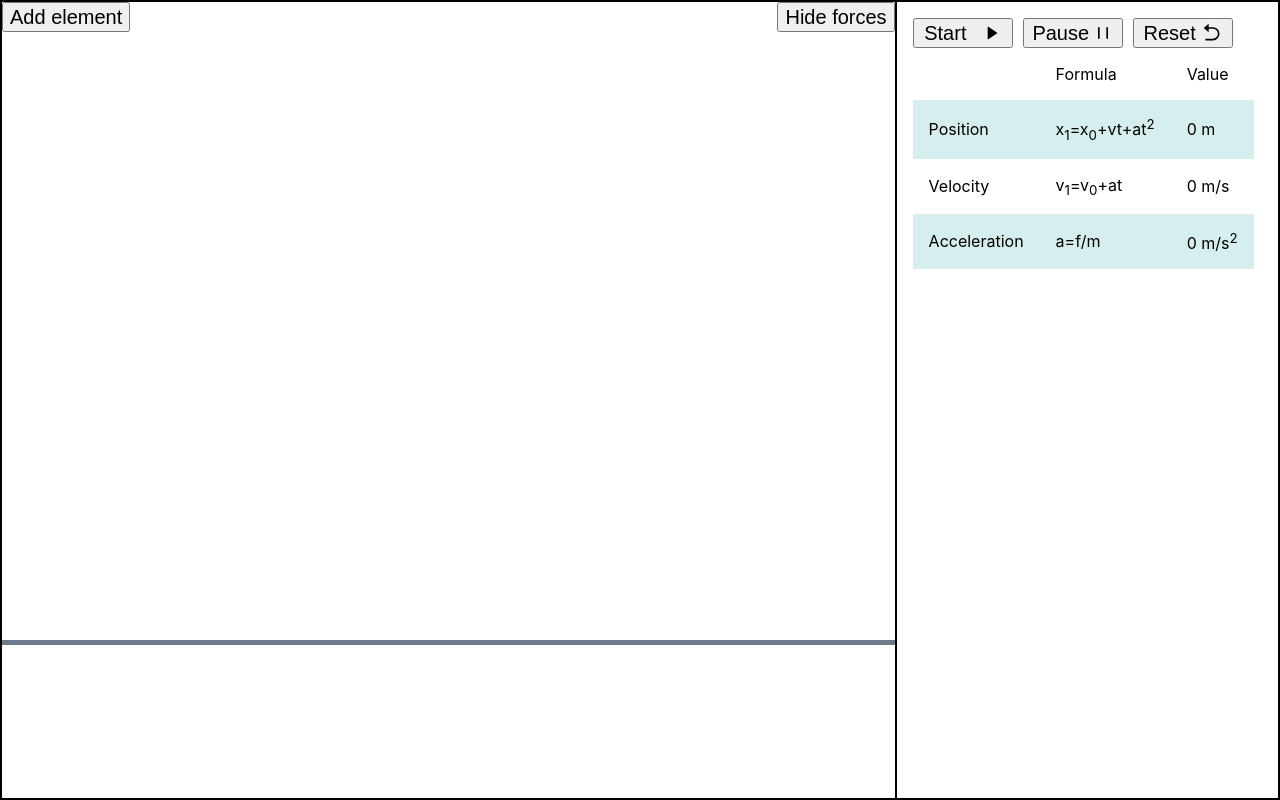
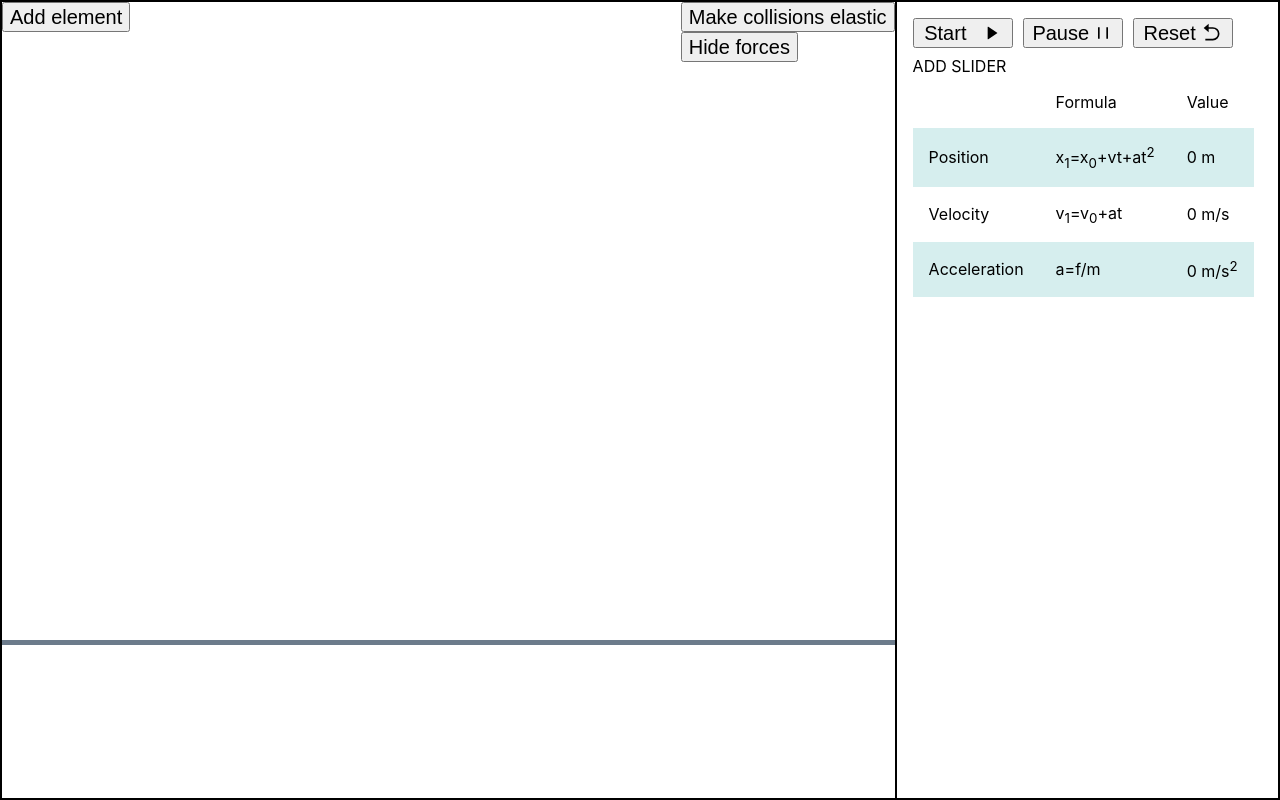
Before and after one commit to brynnchernosky/physics-mechanics-simulator, a React (Create React App) app: page / in a window 1280 px wide. Built offline with nearby package versions, Linux system fonts and the light colour scheme.

Commit message:
add elastic collisions

```diff
--- a/package.json
+++ b/package.json
@@ -3,6 +3,9 @@
   "version": "0.1.0",
   "private": true,
   "dependencies": {
+    "@chakra-ui/react": "^2.3.6",
+    "@emotion/react": "^11.10.4",
+    "@emotion/styled": "^11.10.4",
     "@testing-library/jest-dom": "^5.14.1",
     "@testing-library/react": "^13.0.0",
     "@testing-library/user-event": "^13.2.1",
@@ -10,6 +13,7 @@
     "@types/node": "^16.7.13",
     "@types/react": "^18.0.0",
     "@types/react-dom": "^18.0.0",
+    "framer-motion": "^7.6.1",
     "node-sass": "^7.0.3",
     "react": "^18.2.0",
     "react-dom": "^18.2.0",
--- a/src/App.scss
+++ b/src/App.scss
@@ -32,6 +32,10 @@
         margin-right: 0.5em;
       }
     }
+
+    .slider {
+      margin-top: 0.5em;
+    }
   }
 }
 
--- a/src/App.tsx
+++ b/src/App.tsx
@@ -5,7 +5,14 @@ import "./App.scss";
 import { start } from "repl";
 import { IWallProps, Wall } from "./Wall";
 import { RiPlayFill, RiPauseFill, RiArrowGoBackFill } from "react-icons/ri";
-
+import { ChakraProvider } from "@chakra-ui/react";
+import {
+  Slider,
+  SliderTrack,
+  SliderFilledTrack,
+  SliderThumb,
+  SliderMark,
+} from "@chakra-ui/react";
 export interface ISimulationElement {
   type: string;
   startPosX: number;
@@ -28,7 +35,9 @@ function App() {
   const [simulationPaused, setSimulationPaused] = useState<boolean>(true);
   const [timer, setTimer] = useState<number>(0);
   const [intervalId, setIntervalId] = useState<NodeJS.Timer | null>(null);
+
   const [showForces, setShowForces] = useState<boolean>(true);
+  const [elasticCollisions, setElasticCollisions] = useState<boolean>(false);
 
   const [positionDisplay, setPositionDisplay] = useState(0);
   const [velocityDisplay, setVelocityDisplay] = useState(0);
@@ -54,9 +63,10 @@ function App() {
 
   setInterval(() => {
     setTimer(timer + 1);
-  }, 60);
+  }, 100);
 
   return (
+    // <ChakraProvider>
     <div className="mechanicsSimulationContainer">
       <div className="mechanicsSimulationContentContainer">
         <div className="mechanicsSimulationButtonsAndElements">
@@ -68,12 +78,32 @@ function App() {
               {" "}
               Add element
             </button>
-            {!showForces && (
-              <button onClick={() => setShowForces(true)}> Show forces</button>
-            )}
-            {showForces && (
-              <button onClick={() => setShowForces(false)}> Hide forces</button>
-            )}
+            <div>
+              {!elasticCollisions && (
+                <button onClick={() => setElasticCollisions(true)}>
+                  {" "}
+                  Make collisions elastic
+                </button>
+              )}
+              {elasticCollisions && (
+                <button onClick={() => setElasticCollisions(false)}>
+                  {" "}
+                  Make collisions inelastic
+                </button>
+              )}
+              {!showForces && (
+                <button onClick={() => setShowForces(true)}>
+                  {" "}
+                  Show forces
+                </button>
+              )}
+              {showForces && (
+                <button onClick={() => setShowForces(false)}>
+                  {" "}
+                  Hide forces
+                </button>
+              )}
+            </div>
           </div>
           <div className="mechanicsSimulationElements">
             {simulationElements.map((element, index) => {
@@ -91,7 +121,7 @@ function App() {
                       radius={element.radius}
                       color={element.color}
                       mass={element.mass}
-                      timestepSize={0.3}
+                      timestepSize={0.25}
                       walls={wallPositions}
                       incrementTime={timer}
                       reset={simulationReset}
@@ -102,6 +132,7 @@ function App() {
                       setPositionDisplay={setPositionDisplay}
                       setVelocityDisplay={setVelocityDisplay}
                       setAccelerationDisplay={setAccelerationDisplay}
+                      elasticCollisions={elasticCollisions}
                     />
                   </div>
                 );
@@ -159,6 +190,7 @@ function App() {
             <RiArrowGoBackFill />
           </button>
         </div>
+        <div className="slider">ADD SLIDER</div>
         <div className="mechanicsSimulationEquation">
           <table>
             <tr>
@@ -190,6 +222,7 @@ function App() {
         </div>
       </div>
     </div>
+    // </ChakraProvider>
   );
 }
 
--- a/src/Weight.tsx
+++ b/src/Weight.tsx
@@ -30,6 +30,7 @@ export interface IWeightProps {
   setPositionDisplay: (val: number) => any;
   setVelocityDisplay: (val: number) => any;
   setAccelerationDisplay: (val: number) => any;
+  elasticCollisions: boolean;
 }
 
 export const Weight = (props: IWeightProps) => {
@@ -54,6 +55,7 @@ export const Weight = (props: IWeightProps) => {
     setPositionDisplay,
     setVelocityDisplay,
     setAccelerationDisplay,
+    elasticCollisions,
   } = props;
 
   const [updatedStartPosX, setUpdatedStartPosX] = useState(startPosX);
@@ -109,7 +111,7 @@ export const Weight = (props: IWeightProps) => {
     });
     setXAcceleration(newXAcc);
     setYAcceleration(newYAcc);
-    setAccelerationDisplay(Math.round(newYAcc * 100) / 100);
+    setAccelerationDisplay((-1 * Math.round(newYAcc * 100)) / 100);
   };
 
   const updatePos = (timestep: number) => {
@@ -134,7 +136,7 @@ export const Weight = (props: IWeightProps) => {
     setXVelocity(newXVelocity);
     const newYVelocity = yVelocity + yAcceleration * timestep;
     setYVelocity(newYVelocity);
-    setVelocityDisplay(Math.round(newYVelocity * 100) / 100);
+    setVelocityDisplay((-1 * Math.round(newYVelocity * 100)) / 100);
   };
 
   const checkForCollisionsWithGround = () => {
@@ -146,6 +148,9 @@ export const Weight = (props: IWeightProps) => {
       walls.forEach((wall) => {
         const wallHeight = (wall.yPos / 100) * containerHeight;
         if (maxY >= wallHeight) {
+          if (elasticCollisions) {
+            setYVelocity(-yVelocity);
+          } else {
             setYPosition(wallHeight - 2 * effectiveRadius + 5);
             const newForce: IForce = {
               description: "Normal force",
@@ -157,6 +162,7 @@ export const Weight = (props: IWeightProps) => {
             setUpdatedForces(forceList);
             setYVelocity(0);
             updateAcceleration(forceList);
+          }
           collision = true;
         }
       });
```
Also changed, not shown: 1 other file (tests, documents, lock files or other folders). Lines whose indentation alone changed are shown as unchanged.
